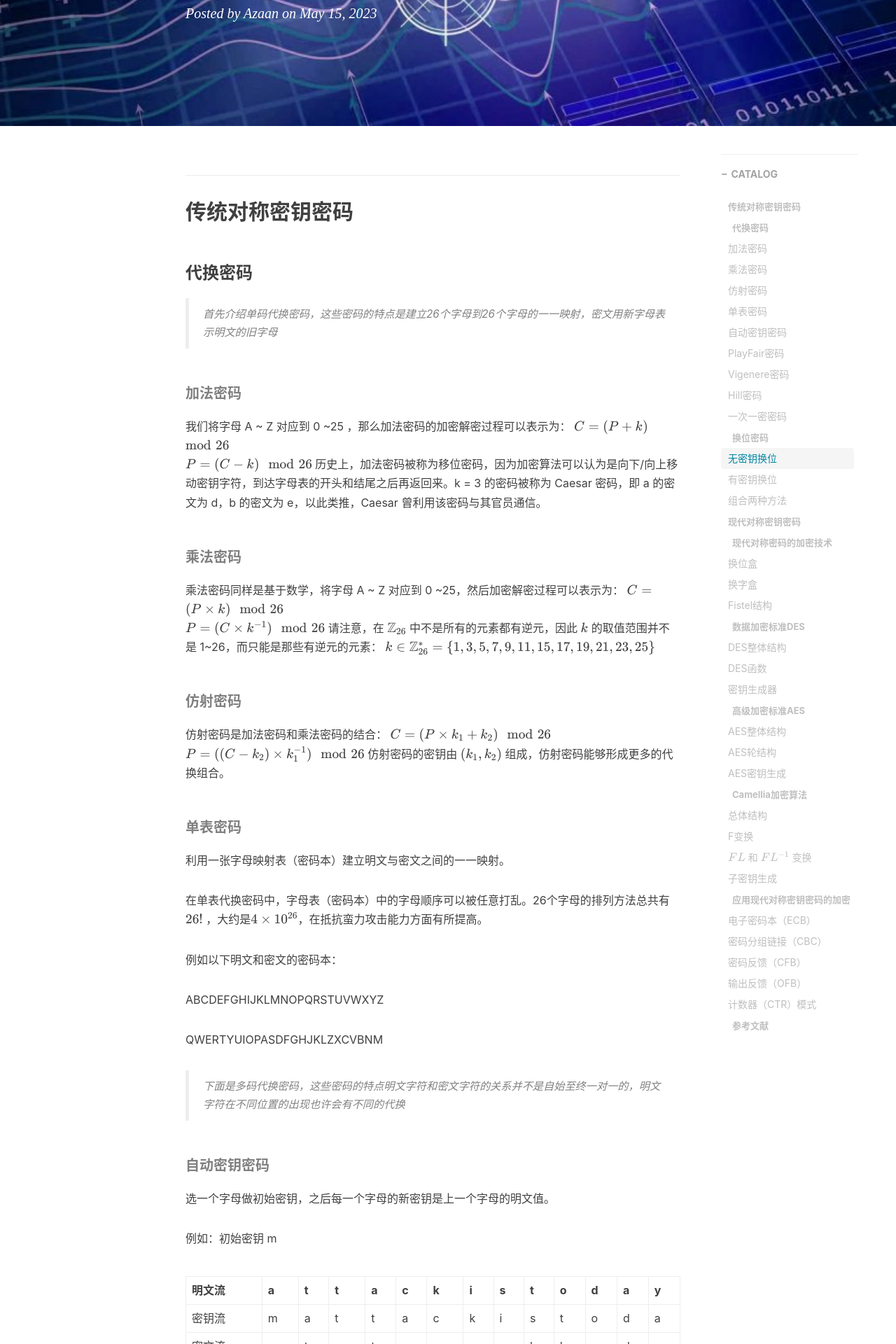
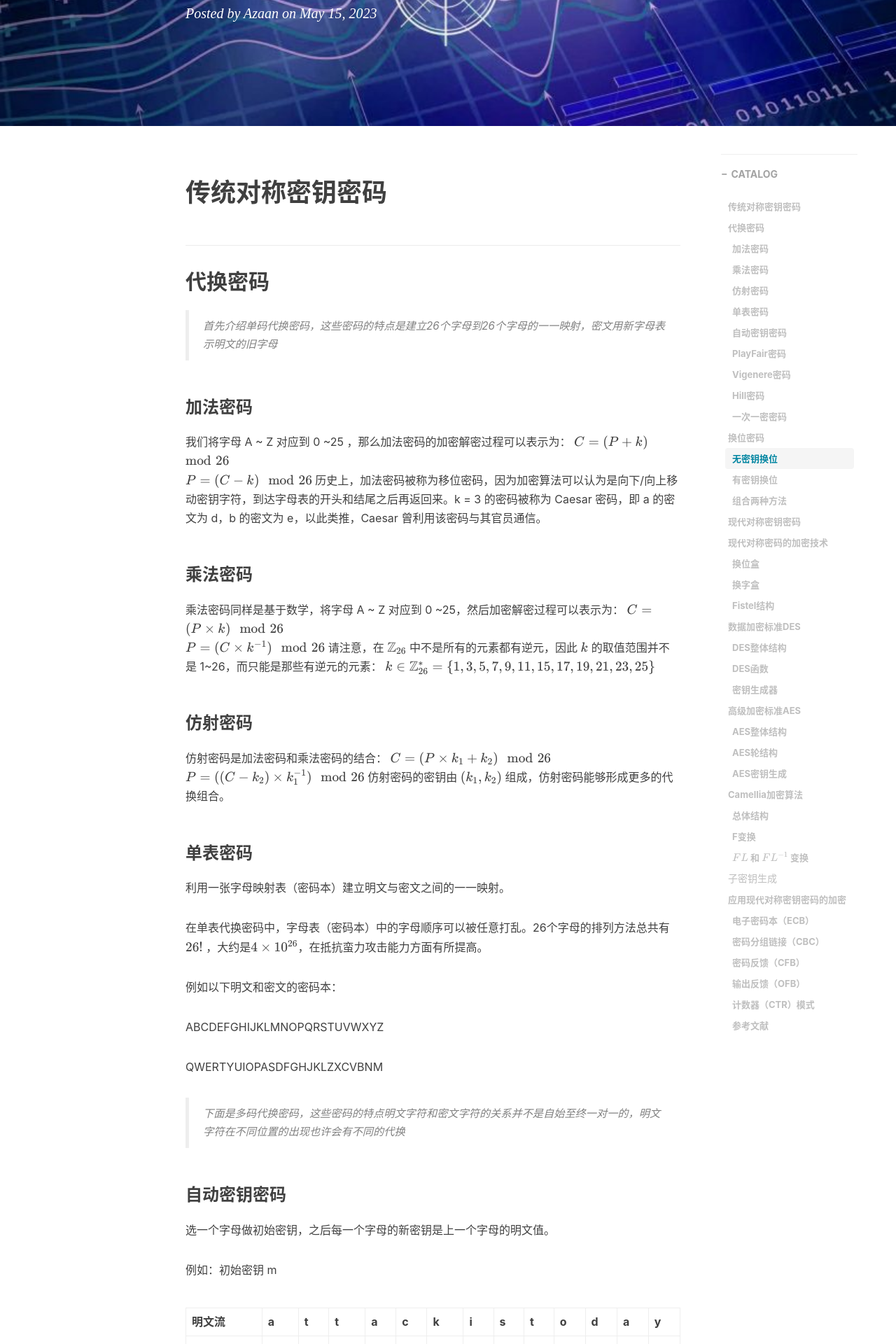
Before and after one commit to Mingyu-Zheng/mingyu-zheng.github.io, a Jekyll site: the page built from _posts/cryptography/2023-05-15-「密码学」对称密码简介.md, in a window 1280 px wide. Shown: the part 343-2263 px from the top of the page at 70% size. Built offline with Jekyll 4.4.1, drawn with Linux system fonts in a browser that asks for light colours; nearby versions of some CDN libraries; comment, search, counter and statistics services are not loaded.

Commit message:
new update

```diff
--- a/_posts/cryptography/2023-05-15-「密码学」对称密码简介.md
+++ b/_posts/cryptography/2023-05-15-「密码学」对称密码简介.md
@@ -14,13 +14,13 @@ tags:
 
 
 
-## 传统对称密钥密码
+# 传统对称密钥密码
 
-### 代换密码
+## 代换密码
 
 > 首先介绍单码代换密码，这些密码的特点是建立26个字母到26个字母的一一映射，密文用新字母表示明文的旧字母
 
-##### 加法密码
+### 加法密码
 
 我们将字母 A ~ Z 对应到 0 ~25 ，那么加法密码的加密解密过程可以表示为：
 $$
@@ -29,7 +29,7 @@ P = (C-k) \mod 26
 $$
 历史上，加法密码被称为移位密码，因为加密算法可以认为是向下/向上移动密钥字符，到达字母表的开头和结尾之后再返回来。k = 3 的密码被称为 Caesar 密码，即 a 的密文为 d，b 的密文为 e，以此类推，Caesar 曾利用该密码与其官员通信。
 
-##### 乘法密码
+### 乘法密码
 
 乘法密码同样是基于数学，将字母 A ~ Z 对应到 0 ~25，然后加密解密过程可以表示为：
 $$
@@ -41,7 +41,7 @@ $$
 k \in \mathbb{Z}_{26}^{\ast} = \{1,3,5,7,9,11,15,17,19,21,23,25 \}
 $$
 
-##### 仿射密码
+### 仿射密码
 
 仿射密码是加法密码和乘法密码的结合：
 $$
@@ -50,7 +50,7 @@ P=((C-k_2) \times k_1^{-1}) \mod 26
 $$
 仿射密码的密钥由 $(k_1,k_2)$ 组成，仿射密码能够形成更多的代换组合。
 
-##### 单表密码
+### 单表密码
 
 利用一张字母映射表（密码本）建立明文与密文之间的一一映射。
 
@@ -66,7 +66,7 @@ QWERTYUIOPASDFGHJKLZXCVBNM
 
 > 下面是多码代换密码，这些密码的特点明文字符和密文字符的关系并不是自始至终一对一的，明文字符在不同位置的出现也许会有不同的代换
 
-##### 自动密钥密码
+### 自动密钥密码
 
 选一个字母做初始密钥，之后每一个字母的新密钥是上一个字母的明文值。
 
@@ -79,7 +79,7 @@ QWERTYUIOPASDFGHJKLZXCVBNM
 
 但是该密码的密钥域较小，容易受到蛮力攻击。
 
-##### PlayFair密码
+### PlayFair密码
 
 一战中英军使用的密码。密钥是一个5X5的字母方阵，把26个字母填入其中（i, j 填在同一格中）。一种可能的排列如下所示：
 
@@ -116,7 +116,7 @@ $$
 
 我们可以发现在这个过程中，密钥流和密码流是相同的，密文同时就是解密的密钥
 
-##### Vigenere密码
+### Vigenere密码
 
 Vigenere密码中的密钥流是一个长度为 m 的起始密钥流的重复，其中 m 小于等于26。
 
@@ -140,7 +140,7 @@ Vigenere密码的不同之处在于，其密钥流不依赖于明文字符，只
 | K    | p    | a    | s    | c    | a    | l    | p    | a    | s    | c    | a    |
 | C    | h    | h    | w    | k    | s    | w    | x    | s    | l    | g    | n    |
 
-##### Hill密码
+### Hill密码
 
 Hill也被称为矩阵密码，不同于之前的流密码，它属于分组密码的一种。具体来说加密方法如下：
 
@@ -156,7 +156,7 @@ $$
 
 
 
-##### 一次一密密码
+### 一次一密密码
 
 每发送一次信息，改变一次密钥。
 
@@ -164,11 +164,11 @@ $$
 
 一次一密密码是一种理想密码，但是商业性地实现这种密码几乎是不可能的。
 
-### 换位密码
+## 换位密码
 
 换位密码是采用移动字母位置的方法进行加密的。它把明文中的字母重新排列，字母本身不变，但位置变了。如：把明文中的字母的顺序倒过来写，然后以固定长度的字母组发送或记录。
 
-##### 无密钥换位
+### 无密钥换位
 
 栅栏密码就是无密钥换位的一种，明文分为两行，竖写横读。
 
@@ -206,7 +206,7 @@ $$
 
 WOLFHOHUERIKACAOSXTARMBXYNNTOX
 
-##### 有密钥换位
+### 有密钥换位
 
 密钥K就是一个指定的置换。
 
@@ -270,7 +270,7 @@ $$
 
 
 
-##### 组合两种方法
+### 组合两种方法
 
 更现代的方法是组合两种方法，加密通过三步来完成：
 
@@ -288,13 +288,13 @@ $$
 
 更进一步地，上述步骤可以重复多个循环，即让密文通过多个换位盒，每个换位盒的置换密钥可以不同。
 
-## 现代对称密钥密码
+# 现代对称密钥密码
 
-### 现代对称密码的加密技术
+## 现代对称密码的加密技术
 
 基本加密方法——代换（换字盒）和置乱（换位盒）
 
-##### 换位盒
+### 换位盒
 
 换位盒分为直接换位盒，压缩换位盒和扩展换位盒。直接换位盒即如前所述的置换操作，压缩换位盒和扩展换位盒分别如图所示。
 
@@ -302,7 +302,7 @@ $$
 
 直接换位盒是可逆的，但是压缩换位盒和扩展换位盒没有逆。压缩换位盒并不是扩展换位盒的逆，反之亦然。
 
-##### 换字盒
+### 换字盒
 
 换字盒的思想来源于代换密码，然而一个换字盒的输入和输出数目可以是不同的。
 
@@ -312,7 +312,7 @@ $$
 
 ![image-20230527220003224](https://azaan-zheng.github.io/img/cryptography/20230515/2.png)
 
-##### Fistel结构
+### Fistel结构
 
 Fistel设计了一种高明的结构，它让加密和解密算法都有一个不可逆的元，但是加密和解密算法却能够达到互逆的效果。
 
@@ -344,7 +344,7 @@ $$
 
 但是上述设计仍然有一个缺陷，那就是明文的右半部分是直接映射到密文的左半部分的，这就给了拦截破获的可能。一个最直观的改进是将上述过程重复多轮，这样密文的左半部分参与下一轮的加密，这样重复多轮之后就不存在可以轻易破获的可能了。这也是交换器在这一结构中存在的原因。
 
-### 数据加密标准DES
+## 数据加密标准DES
 
 DES加密算法是一个对称算法，加密和解密用同一算法和密钥。DES加密算法是分组密码( Block cipher)，明文分成64位的分组进行加密，输出64位密文，密钥长度64位，其中56位密钥，8位校验位。DES加密算法分为16轮，每轮结构相同，每一轮采用Fistel结构。
 
@@ -353,7 +353,7 @@ DES采用两种最基本的加密思想：
 - 扩散（Diffusion)：使得明文和密文之间的统计关系尽量复杂
 - 混乱(confusion)：使得密文的统计特性与密钥的取值之间的关系尽量复杂
 
-##### DES整体结构
+### DES整体结构
 
 设明文 $M$ 和密文 $K$ 均为由0和1组成的64位的符号串：
 
@@ -382,7 +382,7 @@ DES整体结构大致如下图：
 
 其中，初始置换和最终置换都是64-64位换位盒，中间的每一轮都是Fistel结构。但是在最后一轮的Fistel结构中，DES没有使用交换器，当然这需要解密过程同样的不使用交换器，但是不影响整体的加密效果。
 
-##### DES函数
+### DES函数
 
 DES的重点即在于不可逆部分的函数结构，DES函数 f 的整体结构如下图所示：
 
@@ -398,7 +398,7 @@ DES的重点即在于不可逆部分的函数结构，DES函数 f 的整体结
 
 ![image-20230528075933259](https://azaan-zheng.github.io/img/cryptography/20230515/7.png)
 
-##### 密钥生成器
+### 密钥生成器
 
 我们的初始密钥只有64位，但我们要为16轮操作均生成密钥，因此我们引入轮密钥生成器，其结构如下图：
 
@@ -406,15 +406,15 @@ DES的重点即在于不可逆部分的函数结构，DES函数 f 的整体结
 
 首先我们对64位比特密钥去除奇偶校验位，生成56位密钥，我们将56位密钥分为两组，每组28位，在接下来的加密过程中，每组密钥都进行左向循环移位，每次移位1或2个比特，其结果放到压缩换位盒中输出48位的轮密钥。
 
-### 高级加密标准AES
+## 高级加密标准AES
 
-##### AES整体结构
+### AES整体结构
 
 AES是一个非Fistel密码，可以加密和解密128比特的数据分组，它使用10、12或14个轮，密钥的大小分别对应128、192和256比特。不过，由密钥扩展算法创建的轮密钥总是128比特，和明文或密文的大小是相同的。其结构大致如下图。
 
 ![image-20230528084427320](https://azaan-zheng.github.io/img/cryptography/20230515/9.png)
 
-##### AES轮结构
+### AES轮结构
 
 AES的每个分组由128个比特，即16个字节组成，我们将16个字节的分组表示为4x4的矩阵，称为状态。
 
@@ -492,7 +492,7 @@ $$
 
 轮加密是每一轮中唯一与密钥相关的操作，它是中间态矩阵各列与密钥字（4字节）的模2加法运算，也即异或运算，故而解密时的逆操作与原操作相同。
 
-##### AES密钥生成
+### AES密钥生成
 
 AES使用长度分别为128, 192, 256位的密钥。利用密钥，产生出轮密钥：共N+1个轮密钥（密钥扩展），轮密钥的长度与分组长度相同，排成相同大小的矩阵。
 
@@ -516,9 +516,9 @@ $$
 
 对于AES-192和AES-256而言，原理基本相似，只不过每一轮生成密钥是分别生成6字或8字。
 
-### Camellia加密算法
+## Camellia加密算法
 
-##### 总体结构
+### 总体结构
 
 Camellia的外部接口与AES算法相同：明文、密文分组长度位128比特，主密钥长度可以根据性能要求的不同分别选择128、192或256比特。
 
@@ -528,7 +528,7 @@ Camellia的结构如上图所示，和AES显著不同的是，Camellia采用了
 
 当密钥为192/256比特时，在上图的18轮之后需要再嵌入一轮变换层，并再加上6轮Fistel迭代，即总共需要24轮迭代。
 
-##### F变换
+### F变换
 
 F变换是Camellia算法中最主要的部分，无论是加密、解密还是密钥扩展都要使用该变换。在F变换中，64比特明文和64比特子密钥分别被划分为8个8比特分量，进行以字节为单位的异或运算，然后再相继进行复杂的S变换和P变换。
 
@@ -612,7 +612,7 @@ $$
 
 
 
-##### $FL$ 和 $FL^{-1}$ 变换
+### $FL$ 和 $FL^{-1}$ 变换
 
 $FL$ 和 $FL^{-1}$ 变换如下图所示：
 
@@ -636,13 +636,13 @@ Camellia算法共需要三种64位的子密钥：
 利用4个变量，$K_{L(128)}$、$K_{R(128)}$、$K_{A(128)}$ 和 $K_{B(128)}$，进行循环左移位操作即可生成三种子密钥。
 
 
-### 应用现代对称密钥密码的加密
+## 应用现代对称密钥密码的加密
 
 在实际应用中，要加密的文本大小可变，长度也可能远远大于64位或128位。任意长度的文本该怎样加密？我们下面列举五种操作模式。
 
 ![image-20230528161814993](https://azaan-zheng.github.io/img/cryptography/20230515/18.png)
 
-##### 电子密码本（ECB）
+### 电子密码本（ECB）
 
 最简单的模式即电子密码本模式，把文件分成n比特（通常为64位或128位）的 N 个分组。所有分组都用同一个密码 K 、用相同方法加密。
 
@@ -662,7 +662,7 @@ $$
 3. 各分组之间加密方式相同：如果采用蛮力攻击，只需对一个组进行解密，其他组自然也被破解。
 4. 传输错误的影响：传输中密文若有一位传错，解密时会对本组的很多位产生影响，但不会殃及其他分组。
 
-##### 密码分组链接（CBC）
+### 密码分组链接（CBC）
 
 把文件分成64位或128位的 N 个分组，每一分组先与前密文作异或，然后再加密。第一个分组与初始向量（IV）作异或，发送方和接收方都要同意一个预先确定的初始向量。
 
@@ -686,7 +686,7 @@ $$
 3. 攻击者可以在密文流的末尾增加一些密文分组
 4. 传输错误的影响：传输中若密文有一位传错，解密时会对本组的很多位明文产生影响，还会殃及下一个分组的解密。若第 j 组的密文有一位出错，只会对第 j+1 组相应的同一位置的解密产生影响。对再后面的分组没有影响，单个错误可以自我恢复。
 
-##### 密码反馈（CFB）
+### 密码反馈（CFB）
 
 在密码反馈中，使用DES或AES并不是为了对明文进行直接的加密，而是为了对大小为 m 的移位寄存器 S 的内容进行加密或解密。每次加密的大小也不一定为64或128，而是一个双方选定的 r 值。移位寄存器最开始为双方选定的初始向量IV，每次加密时对移位寄存器的输出结果加密，取前 r 位与明文异或得到密文传输给对方，然后移位寄存器左移r位，最右边的r比特用密文C填满，这样等待下一次加密。用 $P_i$，$C_i$ 和 $S_i$ 分别表示一次加密时的明文、密文和移位寄存器值，则可以将加密和解密过程表示如下：
 
@@ -710,7 +710,7 @@ CFB中每次加密的数据量可以很小（如r=8），并且不需要填充
 3. 攻击者可以在密文流的末尾增加一些密文分组
 4. 传输错误的影响：传输中若密文 $C_i$ 有一位传错，会对明文 $P_i$ 的同一位位置产生影响。密文 $C_i$ 同时会反馈到下一个分组的移位寄存器，进而影响后面各组的密码，因此对后面个分组的明文都有影响，影响程度远大于CBC。
 
-##### 输出反馈（OFB）
+### 输出反馈（OFB）
 
 OFB和CFB非常相似，区别仅仅在于填充移位寄存器的右边r位时，OFB不采用密文来填充，而采用上一轮移位寄存器加密过的输出值来填充。这样能够保证解密时，即使上一轮密文在传输过程中出现错误，仍然不会影响后面的解密过程。
 
@@ -720,7 +720,7 @@ OFB和CFB非常相似，区别仅仅在于填充移位寄存器的右边r位时
 2. 不保留分组层
 3. 传输错误的影响：$C_i$ 有一位传错，只会对明文 $P_i$ 的同一位置产生影响。这就避免了错误的传播。 适合带噪信道上的数据传输（比如卫星通讯）
 
-##### 计数器（CTR）模式
+### 计数器（CTR）模式
 
 计数器模式同样是不直接加密明文，而是通过加密计数器的值，将其和明文进行异或，来达到加密的目的。在计数器模式中不存在反馈，密钥流中的伪随机是通过计数器获得的，一个n比特的计数器初始值设置为一个预设的值（IV），并按照预先确定的规则（$\mod 2^n$）增加。为了更好的随机性，增加的值可以根据增加的分组数来确定。下图所示的就是计数器模式：
 
```
